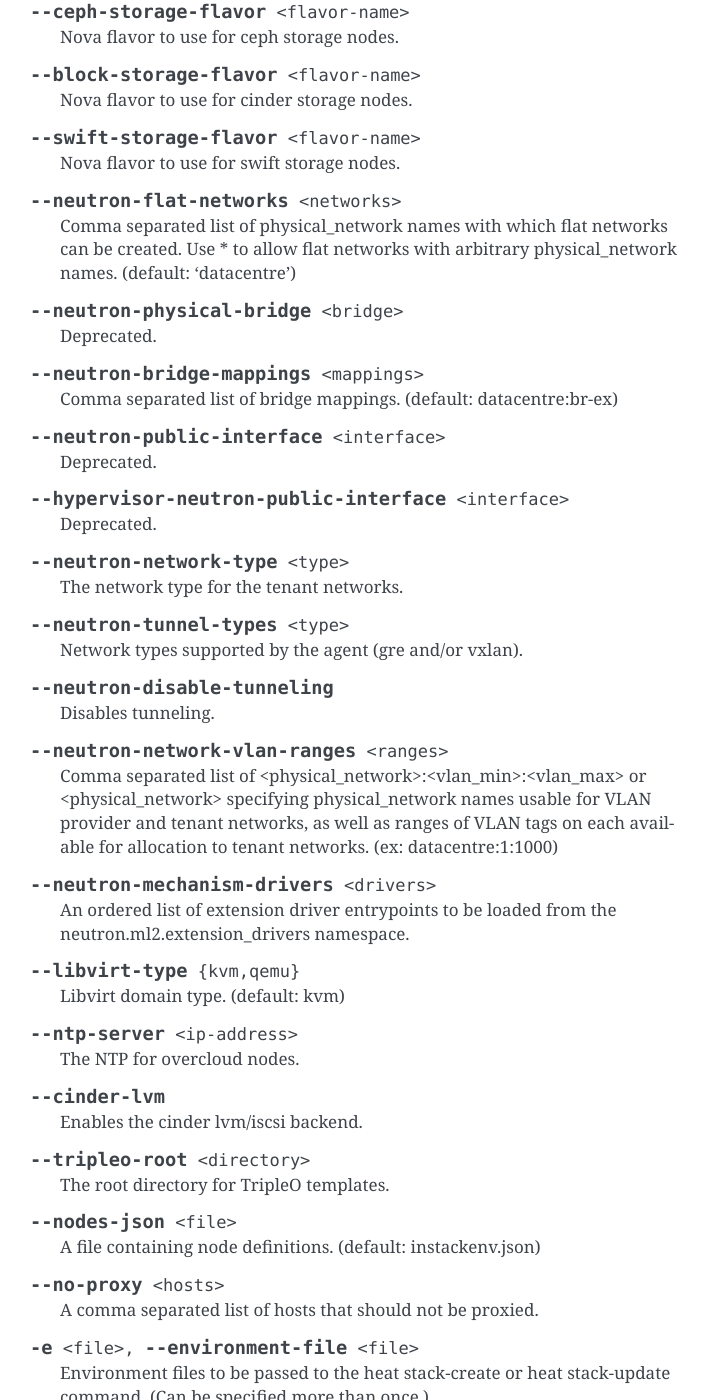
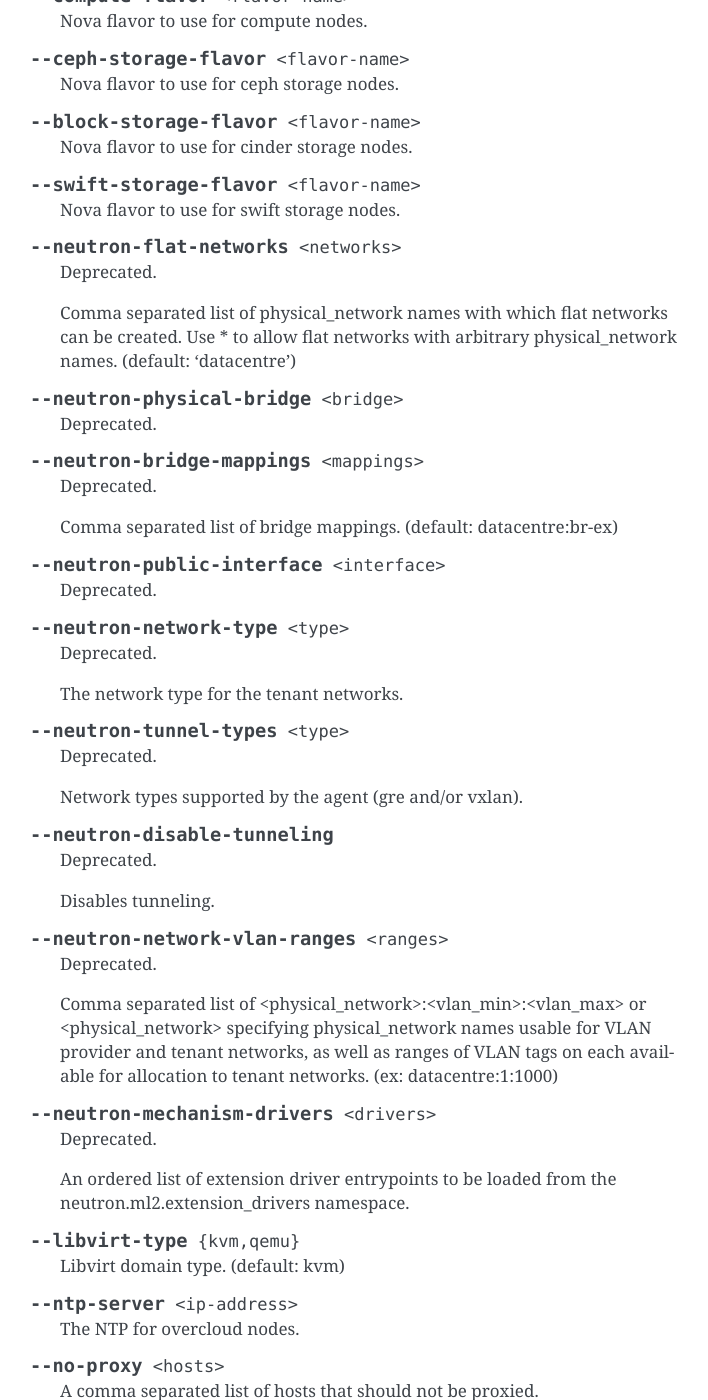
Before and after one commit to openstack-archive/python-tripleoclient, a Sphinx documentation site: the page built from doc/source/command-objects/overcloud.rst, in a window 1280 px wide and 1400 px high, scrolled down 1508 px. Shown: the whole window, without its empty margins (390-1098 px from the left). Built offline with Sphinx 7.4.7, drawn with Linux system fonts in a browser that asks for light colours; some of the changed text lies outside the part shown.

Commit message:
Remove parameter defaults
Remove parameters that have sane defaults in the Heat templates.
In order to change these, one should use an environment file rather
than passing args to the deploy command. These commands should now
be considered deprecated in favor of the environment file.

Change-Id: Idbf85d455f348ed2ab9b34fe1dc95faec427a13f
Depends-On: Ifd740c50ee0e48e0cf50d9ebd9cc282155cb3a6d

```diff
--- a/doc/source/command-objects/overcloud.rst
+++ b/doc/source/command-objects/overcloud.rst
@@ -29,7 +30,6 @@
         [--neutron-physical-bridge NEUTRON_PHYSICAL_BRIDGE]
         [--neutron-bridge-mappings NEUTRON_BRIDGE_MAPPINGS]
         [--neutron-public-interface NEUTRON_PUBLIC_INTERFACE]
-        [--hypervisor-neutron-public-interface HYPERVISOR_NEUTRON_PUBLIC_INTERFACE]
         [--neutron-network-type NEUTRON_NETWORK_TYPE]
         [--neutron-tunnel-types NEUTRON_TUNNEL_TYPES]
         [--neutron-disable-tunneling]
@@ -37,14 +37,17 @@
         [--neutron-mechanism-drivers NEUTRON_MECHANISM_DRIVERS]
         [--libvirt-type LIBVIRT_TYPE]
         [--ntp-server NTP_SERVER] [--cinder-lvm]
-        [--tripleo-root TRIPLEO_ROOT]
-        [--nodes-json NODES_JSON]
         [--no-proxy NO_PROXY] [-O <OUTPUT DIR>]
         [-e <HEAT ENVIRONMENT FILE>] [--rhel-reg]
         [--reg-method {satellite,portal}]
         [--reg-org REG_ORG] [--reg-force]
         [--reg-sat-url REG_SAT_URL]
         [--reg-activation-key REG_ACTIVATION_KEY]
+
+.. option:: --stack <stack_name>
+
+    Optionally rename stack from default of 'overcloud'. Currently, only one
+    stack is supported.
 
 .. option:: --templates <directory>
 
@@ -96,6 +99,8 @@
 
 .. option:: --neutron-flat-networks <networks>
 
+    Deprecated.
+
     Comma separated list of physical_network names with which flat networks
     can be created. Use * to allow flat networks with arbitrary
     physical_network names. (default: 'datacentre')
@@ -106,29 +111,35 @@
 
 .. option:: --neutron-bridge-mappings <mappings>
 
+    Deprecated.
+
     Comma separated list of bridge mappings. (default: datacentre:br-ex)
 
 .. option:: --neutron-public-interface <interface>
 
     Deprecated.
 
-.. option:: --hypervisor-neutron-public-interface <interface>
+.. option:: --neutron-network-type <type>
 
     Deprecated.
-
-.. option:: --neutron-network-type <type>
 
     The network type for the tenant networks.
 
 .. option:: --neutron-tunnel-types <type>
 
+    Deprecated.
+
     Network types supported by the agent (gre and/or vxlan).
 
 .. option:: --neutron-disable-tunneling
 
+    Deprecated.
+
     Disables tunneling.
 
 .. option:: --neutron-network-vlan-ranges <ranges>
+
+    Deprecated.
 
     Comma separated list of <physical_network>:<vlan_min>:<vlan_max> or
     <physical_network> specifying physical_network names usable for VLAN
@@ -136,6 +147,8 @@
     available for allocation to tenant networks. (ex: datacentre:1:1000)
 
 .. option:: --neutron-mechanism-drivers <drivers>
+
+    Deprecated.
 
     An ordered list of extension driver entrypoints to be loaded from the
     neutron.ml2.extension_drivers namespace.
@@ -147,18 +160,6 @@
 .. option:: --ntp-server <ip-address>
 
     The NTP for overcloud nodes.
-
-.. option:: --cinder-lvm
-
-    Enables the cinder lvm/iscsi backend.
-
-.. option:: --tripleo-root <directory>
-
-    The root directory for TripleO templates.
-
-.. option:: --nodes-json <file>
-
-    A file containing node definitions. (default: instackenv.json)
 
 .. option:: --no-proxy <hosts>
 
```
Also changed, not shown: other parts of doc/source/command-objects/overcloud.rst (+2 -1 lines), 2 other files.
